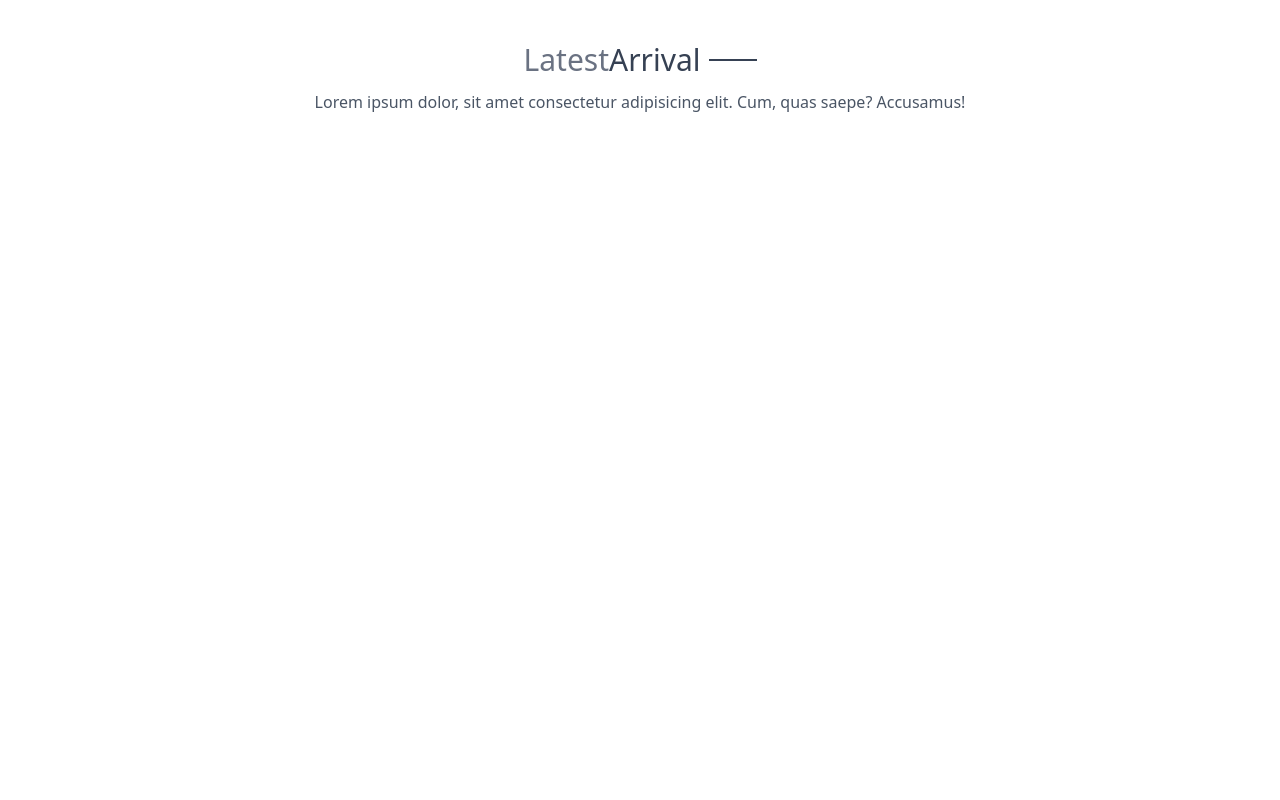
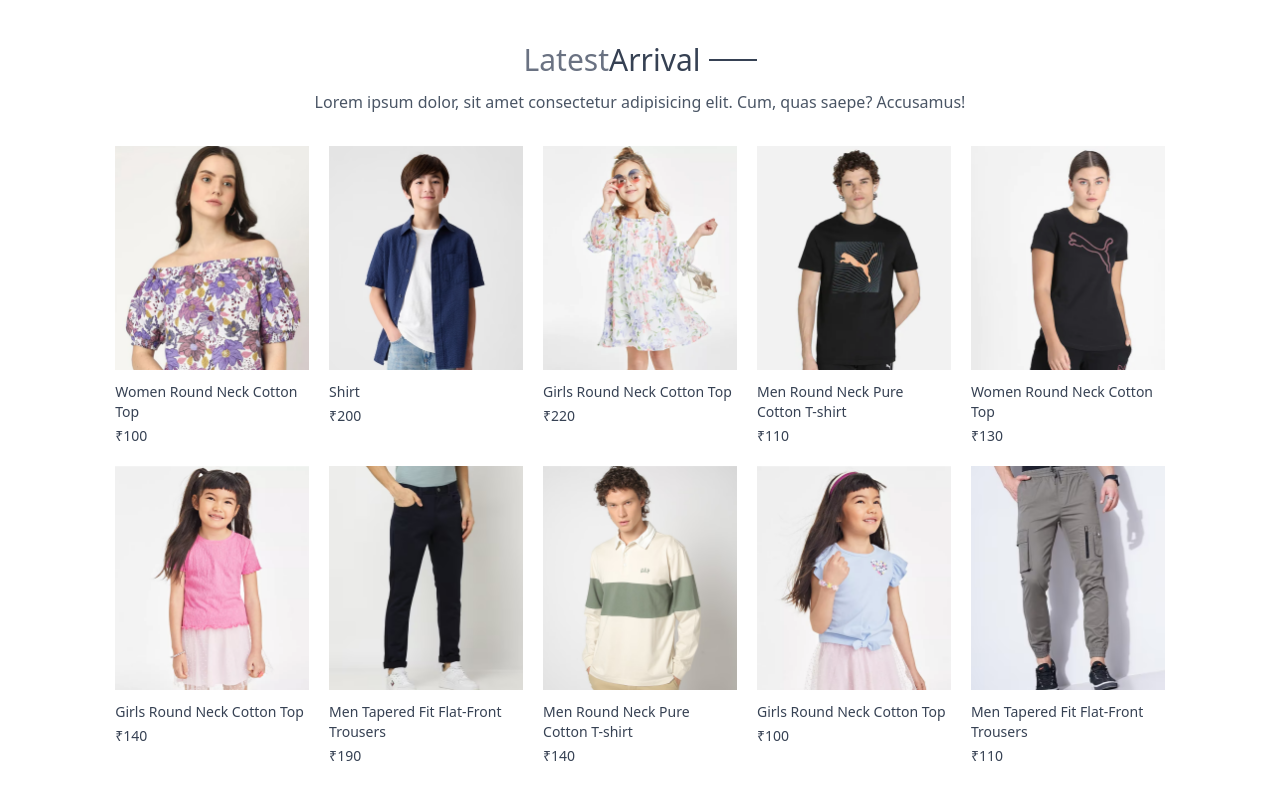
Before and after one commit to PratikParida2/E-Commerce-Project, a React (Vite) app: page / in a window 1280 px wide. Shown: the part 586-1386 px from the top of the page. Before the commit the page ends 800 px from the top, so only its background shows below. Built offline with nearby package versions, Linux system fonts and the light colour scheme.

Commit message:
Show Product Section

```diff
--- a/src/assets/frontend_assets/assets.js
+++ b/src/assets/frontend_assets/assets.js
@@ -1,5 +1,5 @@
 import p_img1 from './p_img1.png'
-import p_img2_1 from './p_img2_1.png'
+import p_img2_1 from './black_cargo.png'
 import p_img2_2 from './p_img2_2.png'
 import p_img2_3 from './p_img2_3.png'
 import p_img2_4 from './p_img2_4.png'
@@ -110,13 +110,13 @@
     },
     {
         _id: "aaaab",
-        name: "Men Round Neck Pure Cotton T-shirt",
+        name: "Shirt",
         description: "A lightweight, usually knitted, pullover shirt, close-fitting and with a round neckline and short sleeves, worn as an undershirt or outer garment.",
         price: 200,
-        image: [p_img2_1,p_img2_2,p_img2_3,p_img2_4],
+        image: [p_img14],
         category: "Men",
         subCategory: "Topwear",
-        sizes: ["M", "L", "XL"],
+        sizes: ["S","M", "L", "XL"],
         date: 1716621345448,
         bestseller: true
     },
--- a/src/components/LatexCollection.jsx
+++ b/src/components/LatexCollection.jsx
@@ -1,10 +1,10 @@
-import React, { useContext } from 'react'
+import React, { useContext, useEffect, useState } from 'react'
 import { ShopContext } from '../context/ShopContext'
 import Title from './Title';
+import ShowProduct from './ShowProduct';
 const LatexCollection = () => {
-    const {products}=useContext(ShopContext);
-    console.log(products);
-
+    const products=useContext(ShopContext);
+    console.log(products.products)
   return (
     <div className='my-10'>
       <div className='text-center py-8 text-3xl'>
@@ -13,6 +13,10 @@
                 Lorem ipsum dolor, sit amet consectetur adipisicing elit. Cum, quas saepe? Accusamus!
             </p>
       </div>
+      <div className='grid grid-cols-2 sm:grid-cols-3 md:grid-cols-4 lg:grid-cols-5 gap-5'>
+
+        {products.products.map((item, index) => index<10 ?<ShowProduct key={index} id={item.id} name={item.name} image={item.image} price={item.price} />:null)}
+      </div>
     </div>
   )
 }
--- /dev/null
+++ b/src/components/ShowProduct.jsx
@@ -0,0 +1,18 @@
+import React, { useContext } from 'react'
+import { ShopContext } from '../context/ShopContext'
+import { Link } from 'react-router';
+
+const ShowProduct = ({id,name,image,price}) => {
+    const {currency}=useContext(ShopContext);
+  return (
+    <Link  className='text-gray-700 cursor-pointer' to={`/product/${id}`}>
+        <div className='overflow-hidden'>
+            <img className='hover:scale-110 transition ease-in-out' src={image} alt="" />
+        </div>
+        <p className='pt-3 pb-1 text-sm'>{name}</p>
+        <p className='text-sm font-medium'>{currency}{price}</p>
+    </Link>
+  )
+}
+
+export default ShowProduct
--- a/src/context/ShopContext.jsx
+++ b/src/context/ShopContext.jsx
@@ -3,7 +3,7 @@
 export const ShopContext=createContext();
 const ShopContextProvider=(props)=>
 {
-    const currency='$';
+    const currency='₹';
     const deliveryCharge=10;
     const value={
         products,currency,deliveryCharge
--- a/src/index.css
+++ b/src/index.css
@@ -2,3 +2,9 @@
 a.active hr{
     display: block;
 }
+@media (max-width:640px) {
+    a.active{
+        background-color: rgba(0, 0, 0, 0.56);
+        color:white;
+    }
+}
```
Also changed, not shown: src/assets/frontend_assets/black_cargo.png (added).
